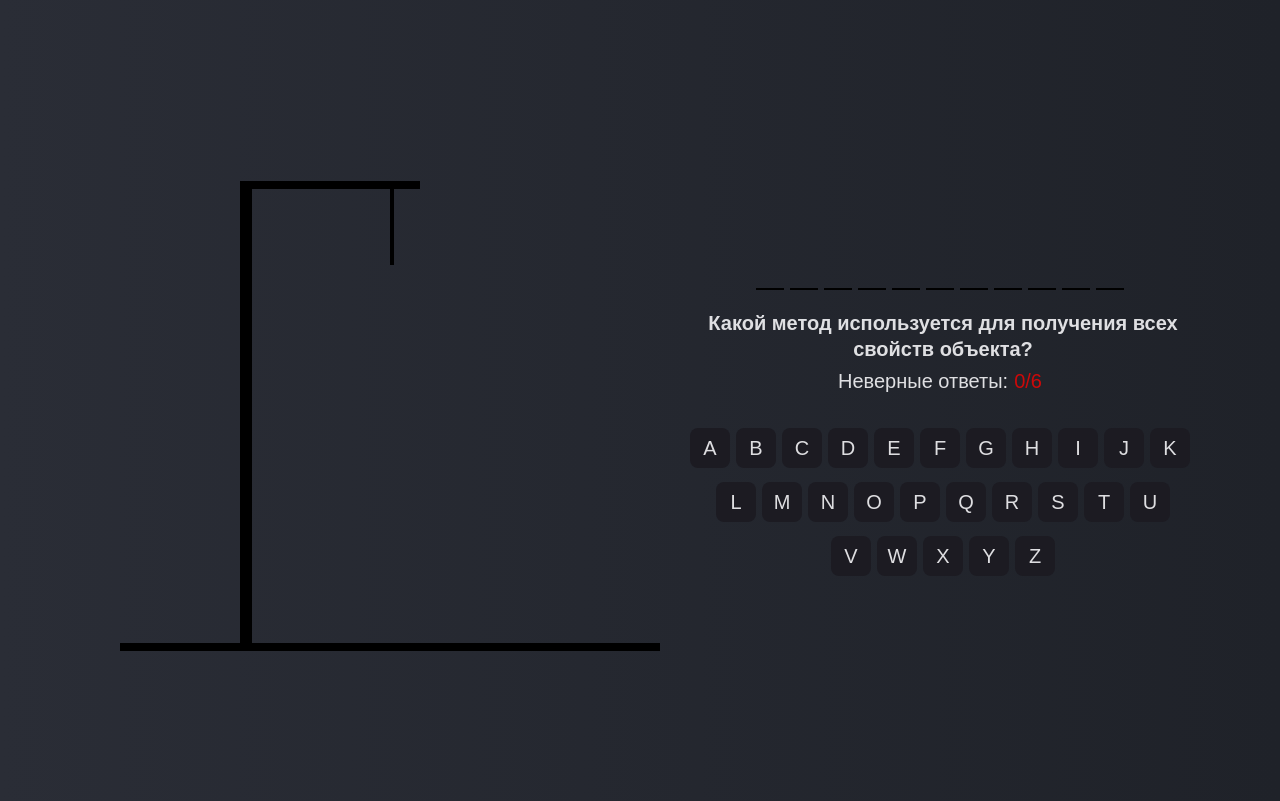
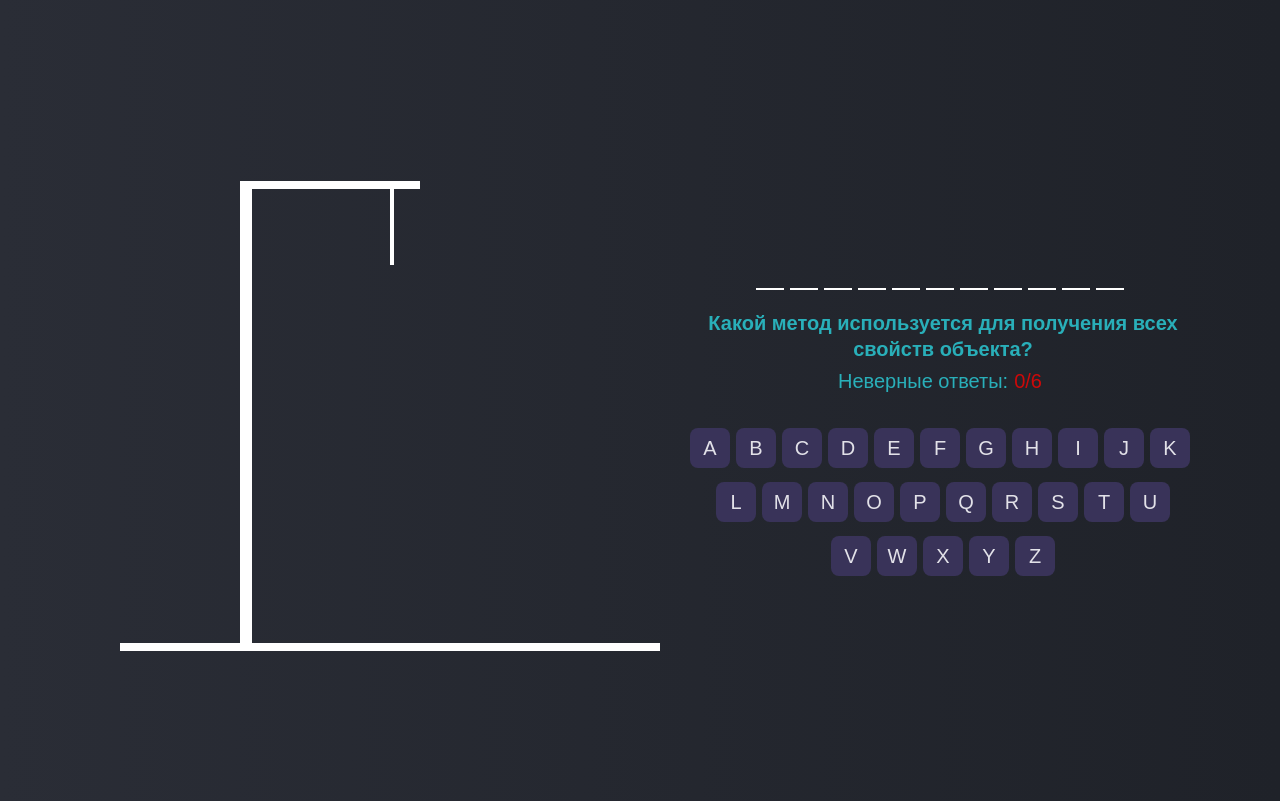
Before and after one commit to Shipy4kaRU/Hangfrontend-Game, a website with bundled scripts: page docs/index.html in a window 1280 px wide. Built offline with nearby package versions, Linux system fonts and the light colour scheme.

Commit message:
fixed dark theme

```diff
--- a/src/styles/blocks/character.scss
+++ b/src/styles/blocks/character.scss
@@ -26,7 +26,7 @@
   transform: translateX(-50%);
   width: 17em;
   height: 0.4em;
-  background-color: black;
+  background-color: var(--border);
   @media (min-width: $min-desktop-width) {
     width: 27em;
   }
@@ -39,7 +39,7 @@
   transform: translateX(-50%);
   width: 5.5em;
   height: 0.4em;
-  background-color: black;
+  background-color: var(--border);
   @media (min-width: $min-desktop-width) {
     width: 9em;
   }
@@ -51,7 +51,7 @@
   left: 25%;
   width: 0.6em;
   height: 13.5em;
-  background-color: black;
+  background-color: var(--border);
   @media (min-width: $min-desktop-width) {
     height: 23.5em;
   }
@@ -63,7 +63,7 @@
   left: 50%;
   width: 0.2em;
   height: 3.7em;
-  background-color: black;
+  background-color: var(--border);
   @media (min-width: $min-desktop-width) {
     height: 4.2em;
   }
@@ -83,7 +83,7 @@
   width: 1.5em;
   height: 1.5em;
   border-radius: 50%;
-  border: 0.3rem solid black;
+  border: 0.3rem solid var(--border);
   @media (min-width: $min-desktop-width) {
     top: 5.5em;
     width: 2.1em;
@@ -96,7 +96,7 @@
   top: 6.5em;
   width: 0.3em;
   height: 2.5em;
-  background-color: black;
+  background-color: var(--border);
   @media (min-width: $min-desktop-width) {
     top: 7.5em;
     height: 4em;
@@ -109,7 +109,7 @@
   width: 0.3em;
   height: 1.7em;
   transform-origin: top;
-  background-color: black;
+  background-color: var(--border);
   @media (min-width: $min-desktop-width) {
     top: 7.8em;
     height: 2.7em;
@@ -130,7 +130,7 @@
   width: 0.3em;
   height: 2em;
   transform-origin: top;
-  background-color: black;
+  background-color: var(--border);
   @media (min-width: $min-desktop-width) {
     top: 11em;
     height: 4em;
--- a/src/styles/blocks/question.scss
+++ b/src/styles/blocks/question.scss
@@ -19,7 +19,7 @@
 
 .question__el {
   width: 1.4em;
-  border-bottom: 2px solid black;
+  border-bottom: 2px solid var(--border);
   padding: 0;
   margin-top: 1.5em;
   height: 1.7em;
--- a/src/styles/dark-theme.scss
+++ b/src/styles/dark-theme.scss
@@ -1,8 +1,9 @@
 :root {
   --page-color: #2a2d36;
   --page-color-gradient: #1f2229;
-  --page-text-color: #fbfbfede;
-  --block-color: #1c1b22;
+  --page-text-color: #2ac4cfde;
+  --block-color: #393359;
   --block-color-gradient: #15141a;
   --block-text-color: #fbfbfede;
+  --border: white;
 }
--- a/src/styles/light-theme.scss
+++ b/src/styles/light-theme.scss
@@ -5,4 +5,5 @@
   --block-color: #5b3f8d;
   --block-color-gradient: #4e2a7f;
   --block-text-color: #e1c6e7;
+  --border: black;
 }
```
Also changed, not shown: docs/css/dark-theme.css, docs/css/light-theme.css, docs/css/styles.min.css, 1 other file.
